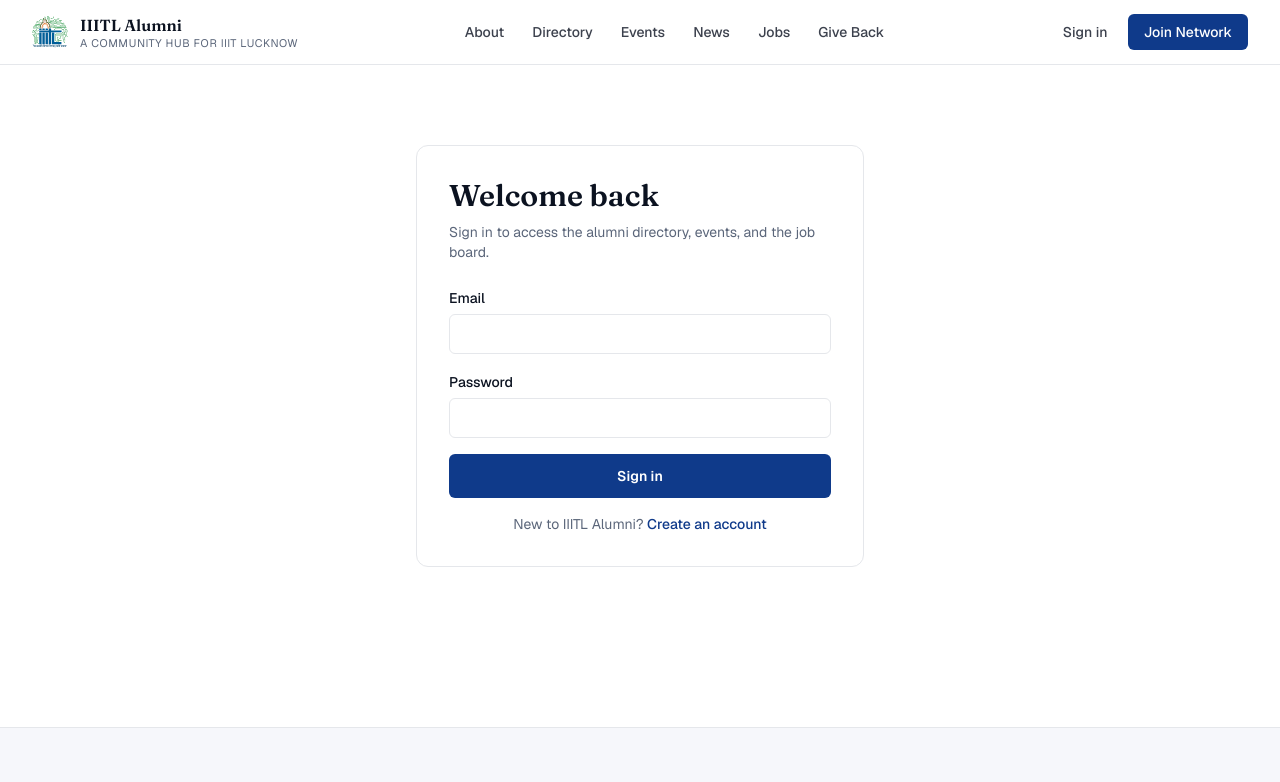
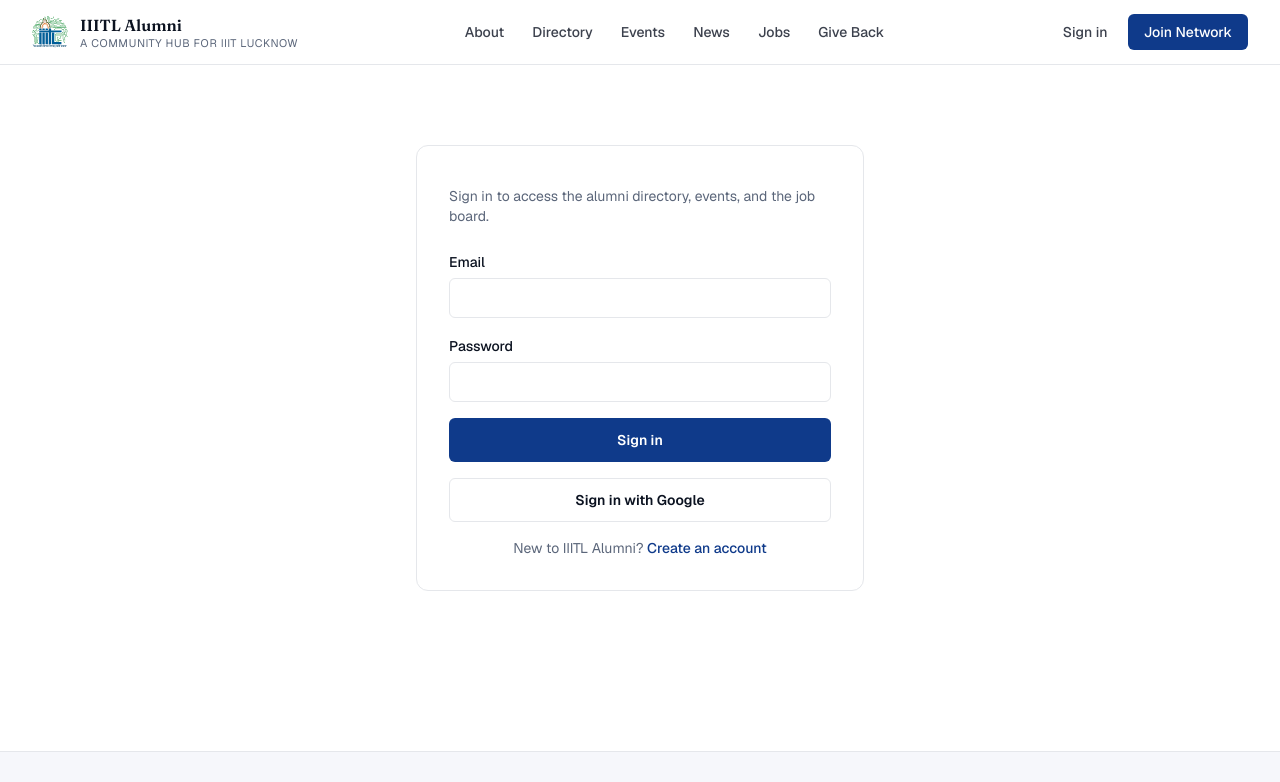
Before and after one commit to iiitl/alumni, a Next.js app: page /login in a window 1280 px wide. Shown: the top 782 px of the page. Built offline with nearby package versions, Linux system fonts and the light colour scheme.

Commit message:
feat: Implemented email link authentication with domain restriction to only iiitl.ac.in emails using resend

```diff
--- /dev/null
+++ b/app/login/LoginClient.tsx
@@ -0,0 +1,70 @@
+"use client"
+
+import Link from "next/link"
+import { Section } from "@/components/Section"
+import { signIn } from "next-auth/react"
+import { useState } from "react"
+
+export default function LoginClient() {
+  const [email, setEmail] = useState("")
+
+  const handleLogin = async (e: React.FormEvent) => {
+    e.preventDefault()
+
+    await signIn("email", {
+      email,
+      callbackUrl: "/",
+    })
+  }
+
+  return (
+    <Section className="py-20">
+      <div className="mx-auto max-w-md rounded-xl border border-border bg-background p-8">
+        <p className="mt-2 text-sm text-muted">
+          Sign in to access the alumni directory, events, and the job board.
+        </p>
+
+        <form className="mt-6 space-y-4" onSubmit={handleLogin}>
+          <div>
+            <label className="text-sm font-medium">Email</label>
+            <input
+              type="email"
+              value={email}
+              onChange={(e) => setEmail(e.target.value)}
+              className="mt-1 h-10 w-full rounded-md border border-border bg-background px-3 text-sm"
+            />
+          </div>
+
+          <div>
+            <label className="text-sm font-medium">Password</label>
+            <input
+              type="password"
+              className="mt-1 h-10 w-full rounded-md border border-border bg-background px-3 text-sm"
+            />
+          </div>
+
+          <button
+            type="submit"
+            className="inline-flex h-11 w-full items-center justify-center rounded-md bg-brand text-sm font-semibold text-white hover:bg-brand-700"
+          >
+            Sign in
+          </button>
+        </form>
+
+        <button
+          onClick={() => signIn("google", { callbackUrl: "/" })}
+          className="mt-4 inline-flex h-11 w-full items-center justify-center rounded-md border border-border text-sm font-semibold"
+        >
+          Sign in with Google
+        </button>
+
+        <p className="mt-4 text-center text-sm text-muted">
+          New to IIITL Alumni?{" "}
+          <Link href="/register" className="font-medium text-brand">
+            Create an account
+          </Link>
+        </p>
+      </div>
+    </Section>
+  )
+}
--- a/app/login/page.tsx
+++ b/app/login/page.tsx
@@ -1,45 +1,7 @@
-import Link from "next/link";
-import { Section } from "@/components/Section";
+import LoginClient from "./LoginClient"
 
-export const metadata = { title: "Sign in" };
+export const metadata = { title: "Sign in" }
 
-export default function LoginPage() {
-  return (
-    <Section className="py-20">
-      <div className="mx-auto max-w-md rounded-xl border border-border bg-background p-8">
-        <h1 className="font-serif text-3xl font-semibold">Welcome back</h1>
-        <p className="mt-2 text-sm text-muted">
-          Sign in to access the alumni directory, events, and the job board.
-        </p>
-        <form className="mt-6 space-y-4">
-          <div>
-            <label className="text-sm font-medium">Email</label>
-            <input
-              type="email"
-              className="mt-1 h-10 w-full rounded-md border border-border bg-background px-3 text-sm"
-            />
-          </div>
-          <div>
-            <label className="text-sm font-medium">Password</label>
-            <input
-              type="password"
-              className="mt-1 h-10 w-full rounded-md border border-border bg-background px-3 text-sm"
-            />
-          </div>
-          <button
-            type="button"
-            className="inline-flex h-11 w-full items-center justify-center rounded-md bg-brand text-sm font-semibold text-white hover:bg-brand-700"
-          >
-            Sign in
-          </button>
-        </form>
-        <p className="mt-4 text-center text-sm text-muted">
-          New to IIITL Alumni?{" "}
-          <Link href="/register" className="font-medium text-brand">
-            Create an account
-          </Link>
-        </p>
-      </div>
-    </Section>
-  );
+export default function Page() {
+  return <LoginClient />
 }
--- a/lib/auth.ts
+++ b/lib/auth.ts
@@ -1,23 +1,40 @@
 import NextAuth from "next-auth"
-import Google from "next-auth/providers/google"
 import Email from "next-auth/providers/email"
 import { MongoDBAdapter } from "@auth/mongodb-adapter"
 import clientPromise from "./mongodb"
+import { Resend } from "resend"
+
+const resend = new Resend(process.env.RESEND_API_KEY)
 
 const handler = NextAuth({
   adapter: MongoDBAdapter(clientPromise),
 
   providers: [
     Email({
-      server: process.env.EMAIL_SERVER,
       from: process.env.EMAIL_FROM,
-    }),
 
-    Google({
-      clientId: process.env.GOOGLE_CLIENT_ID!,
-      clientSecret: process.env.GOOGLE_CLIENT_SECRET!,
+      async sendVerificationRequest({ identifier, url }) {
+        console.log("Sending email to:", identifier)
+
+        await resend.emails.send({
+          from: process.env.EMAIL_FROM!,
+          to: identifier,
+          subject: "Sign in to IIITL Alumni",
+          html: `<p>Click to sign in:</p><a href="${url}">${url}</a>`,
+        })
+      },
     }),
   ],
+
+  callbacks: {
+  async signIn({ user }) {
+    if (user?.email && !user.email.toLowerCase().endsWith("@iiitl.ac.in")) {
+      console.log("Rejected email:", user.email)
+      return false
+    }
+    return true
+  },
+},
 
   session: {
     strategy: "database",
--- a/package.json
+++ b/package.json
@@ -19,7 +19,8 @@
     "next-auth": "^4.24.13",
     "nodemailer": "^8.0.5",
     "react": "19.2.4",
-    "react-dom": "19.2.4"
+    "react-dom": "19.2.4",
+    "resend": "^6.10.0"
   },
   "devDependencies": {
     "@tailwindcss/postcss": "^4",
```
Also changed, not shown: 1 other file (tests, documents, lock files or other folders).
